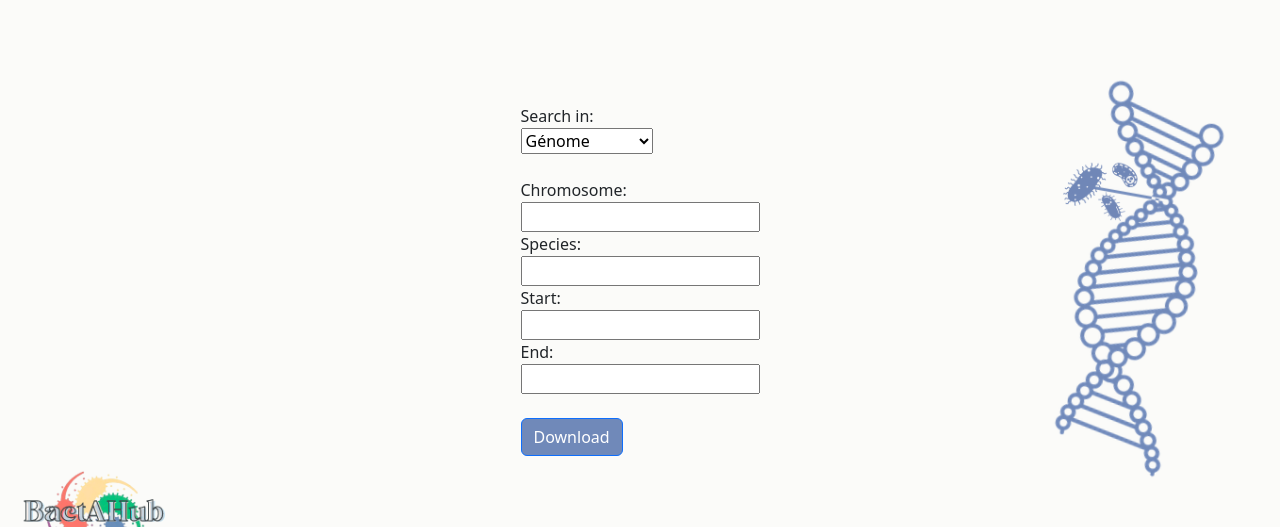
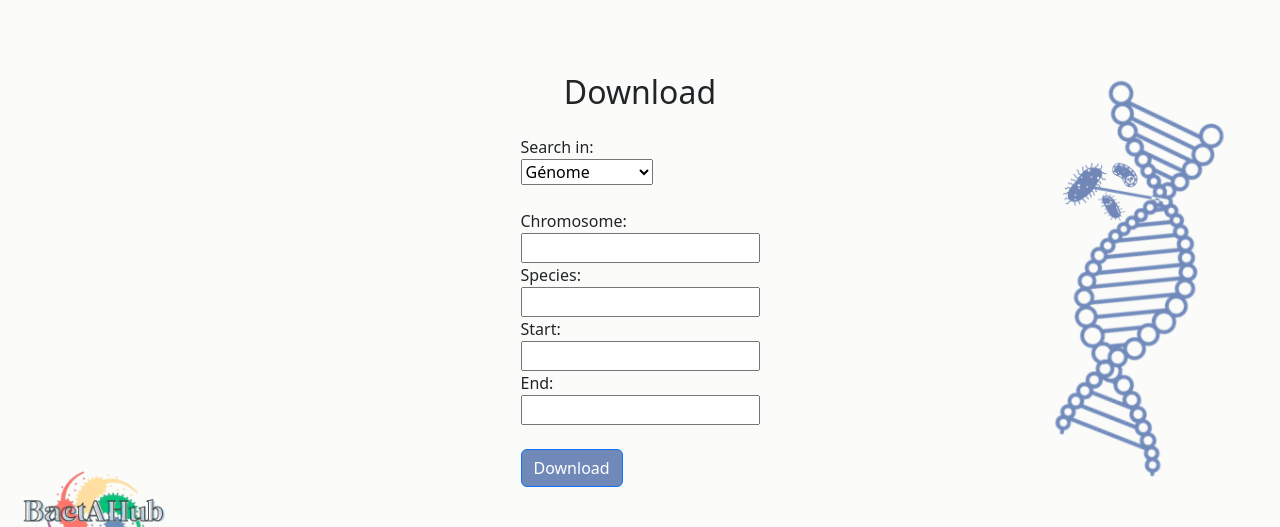
Before and after one commit to LE0NARD096/web_genomic_service, a Django app: page /text_extraction/ in a window 1280 px wide. Shown: the part 56-583 px from the top of the page. Run offline with Django 5.2, Linux system fonts and the light colour scheme; the visitor is signed in with stand-in values (Sample User, id 1); data comes from the database, SQL or seed files in the repository; data that the repository does not hold is empty.

Commit message:
Update text_extraction.html

```diff
--- a/website/templates/text_extraction.html
+++ b/website/templates/text_extraction.html
@@ -33,6 +33,7 @@
 
 <div style="display: flex; justify-content: center; align-items: center; height: 70vh;">
     <form method="post" action="{% url 'text_extraction' %}" style="text-align: left;">
+        <h2 class="text-center mb-4">Download </h2>
         {% csrf_token %}
 
         <!-- Output Type -->
```
